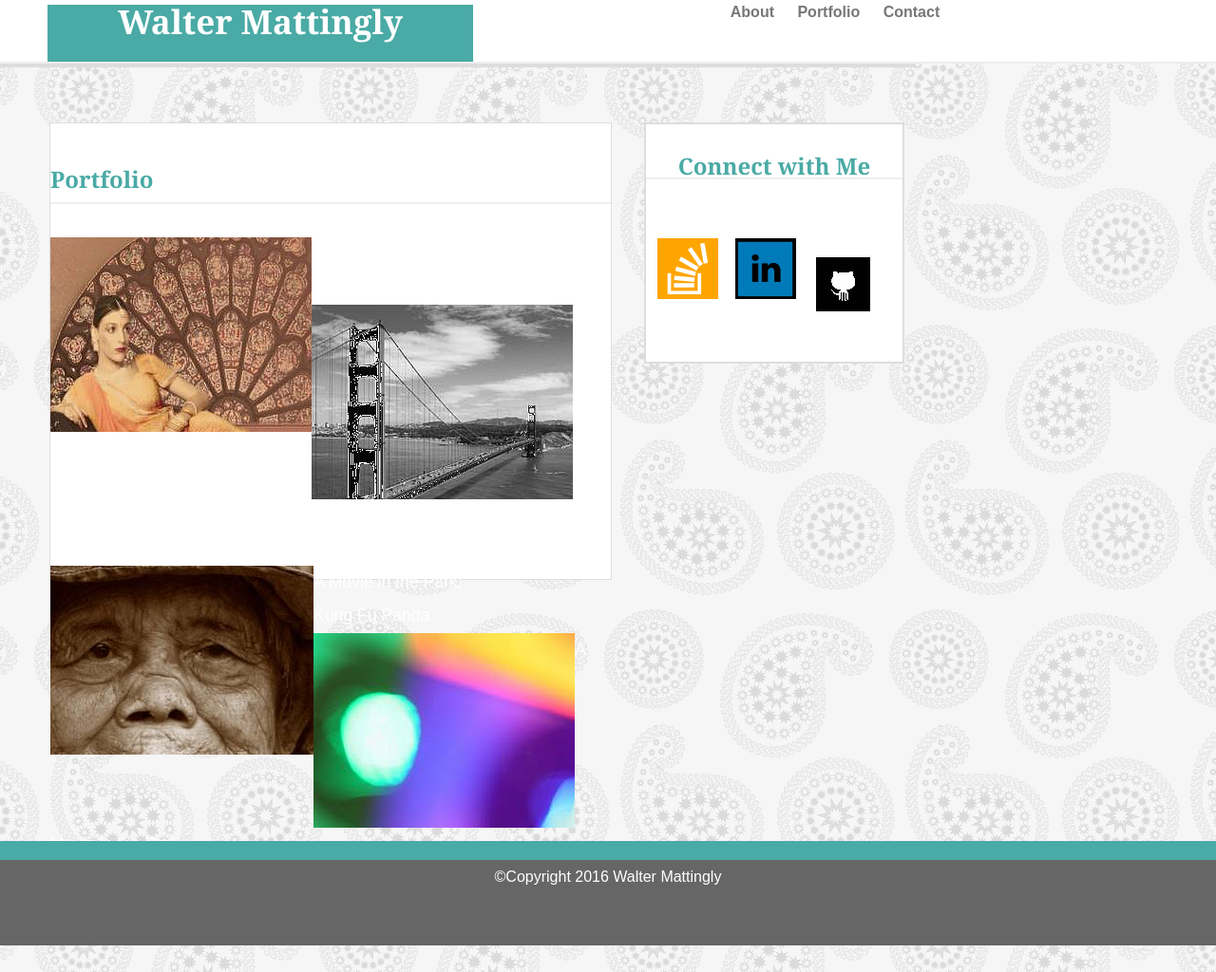
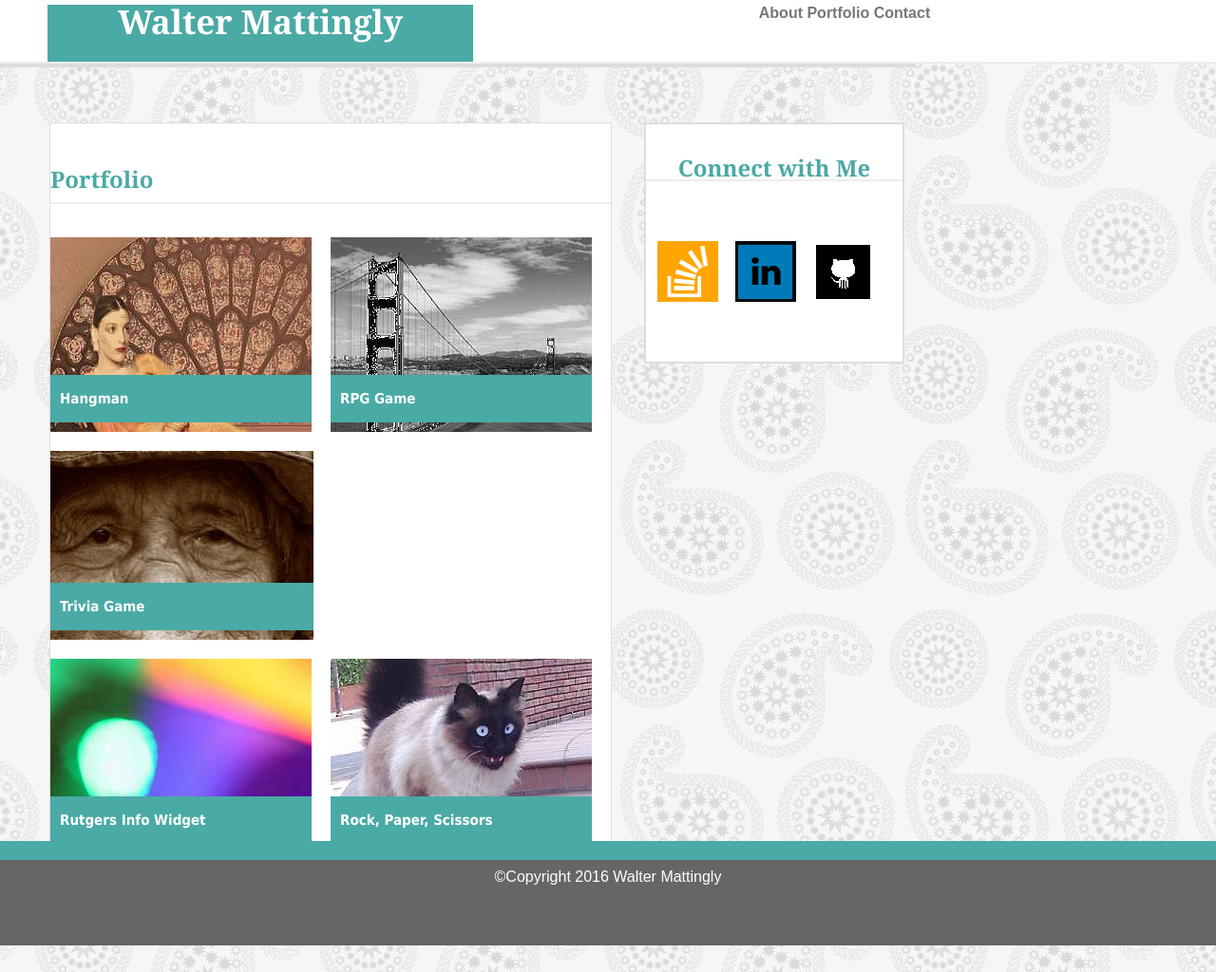
Before and after one commit to waltdakind/Portfolio, a PHP site: page /portfolio.html in a window 1280 px wide. Shown: the whole page at 95% size. Run offline with PHP 8.4, Linux system fonts and the light colour scheme.

Commit message:
pictures with text added to portfolio

```diff
--- a/assets/css/style.css
+++ b/assets/css/style.css
@@ -9,6 +9,7 @@ background-image: url(../images/paisley.png);
 }
 img {
 	float: left;
+	vertical-align:middle;
 }
 h1 {
 font-family : 'Georgia', 'Times', 'Times New Roman', serif;
@@ -55,7 +56,8 @@ a {
 font-family : 'Arial', 'Helvetica Neue', 'Helvetica', sans-serif;
 color : #777777;
 font-weight : bold;
-padding-right : 20px;
+vertical-align:middle;
+/*padding-right : 20px;*/
 }
 #big-box {
 	width : 960px;
@@ -72,7 +74,7 @@ padding-right : 20px;
 }
 #bio-box {
 	width: 590px;
-	height: 480px;
+	height: 800px;
 	margin-left : 50px;
 	margin-top: 60px;
 	margin-bottom: 32px;
@@ -132,6 +134,7 @@ display : block;
 height : 142px;
 }
 .site-footer {
+clear: both;
 background : #666666;
 text-align : center;
 max-height : 80px;
@@ -143,3 +146,43 @@ border-style : solid;
 border-color : #4aaaa5;
 width : 100%;
 }
+#img_cont {
+  display: table;
+  width: 90%;
+  margin: 20px auto;
+}
+
+#img_cont a {
+  display: table-cell;
+  text-align: center;
+  width: 16%;
+}
+
+#img_cont img {
+  width: 100%;
+  max-width: 150px;
+}
+
+div.wrapper{
+	float:left; /* important */
+	position:relative; /* important(so we can absolutely position the description div */
+	margin-right: 20px;
+	margin-bottom: 20px;
+}
+div.description{
+	position:absolute; /* absolute position (so we can position it where we want)*/
+	bottom:10px; /* position will be on bottom */
+	left:0px;
+	width:100%;
+	/* styling bellow */
+	background-color:black;
+	font-family: 'tahoma';
+	font-size:15px;
+	background : #4aaaa5;
+	color : white ;
+	font-weight : bold;
+}
+p.description_content{
+	padding:10px;
+	margin:0px;
+}
--- a/portfolio.html
+++ b/portfolio.html
@@ -26,39 +26,53 @@
 		<h3>Portfolio</h3>
 		<br>
 
-<div class="image">
+<div class="wrapper">
 
-      <img src="assets/images/lorem_1.png" alt="" />
+      <a href="#"><img src="assets/images/lorem_1.png" alt="">
 
-      <h2>A Movie in the Park:<br />Kung Fu Panda</h2>
+      <div class='description'>
+
+      <p class='description_content'>Hangman</p>
+      </div>
 
 </div>
-<div class="image">
+<div class="wrapper">
 
-      <img src="assets/images/lorem_2.png" alt="" />
+      <a href="#"> <img src="assets/images/lorem_2.png" alt="">
 
-      <h2>A Movie in the Park:<br />Kung Fu Panda</h2>
+      <div class='description'>
+      <p class='description_content'>RPG Game</p>
+      </div>
 
 </div>
-<div class="image">
+<div class="wrapper">
 
-      <img src="assets/images/lorem_3.png" alt="" />
+      <a href="#"><img src="assets/images/lorem_3.png" alt="">
 
-      <h2>A Movie in the Park:<br />Kung Fu Panda</h2>
+      <div class='description'>
+      <p class='description_content'>Trivia Game</p>
+      </div>
 
 </div>
-<div class="image">
+<div class="wrapper">
 
-      <img src="assets/images/lorem_4.png" alt="" />
+      <a href="#"><img src="assets/images/lorem_4.png" alt="">
 
-      <h2>A Movie in the Park:<br />Kung Fu Panda</h2>
+      <div class='description'>
+      <p class='description_content'>Rutgers Info Widget</p>
+      </div>
 
 </div>
-<div class="image">
+<div class="wrapper">
 
-      <img src="assets/images/lorem_5.png" alt="" />
+      <a href="#"><img src="assets/images/lorem_5.png" alt="">
 
-      <h2>A Movie in the Park:<br />Kung Fu Panda</h2>
+      <div class='description'>
+
+      <p class='description_content'>Rock, Paper, Scissors</p>
+
+      </div>
+
 
 </div>
 </div>
@@ -66,11 +80,13 @@
 <br>
 <br>
 <h3> Connect with Me </h3><br><br>
-		<p>
-		<a href = "http://stackexchange.com/users/5986754/walter-mattingly"> <img src="assets/images/stack64x64.png" alt="StackOverflow Profile: waltdakind"></a>
+
+		<a href = "http://stackexchange.com/users/5986754/walter-mattingly"><img src="assets/images/stack64x64.png" alt="StackOverflow Profile: waltdakind"></a>
+
 		<a href="http://www.linkedin.com/in/waltermattingly"><img src="assets/images/linked64x64.png" alt="LinkedIn Profile: Walter Mattingly"></a>
+
 		<a href="https://github.com/waltdakind"><img src="assets/images/1454135985_github_square_black.png" alt="Github profile: waltdakind"></a>
-		</p>
+
 		<br>
 
 		</div>
```
